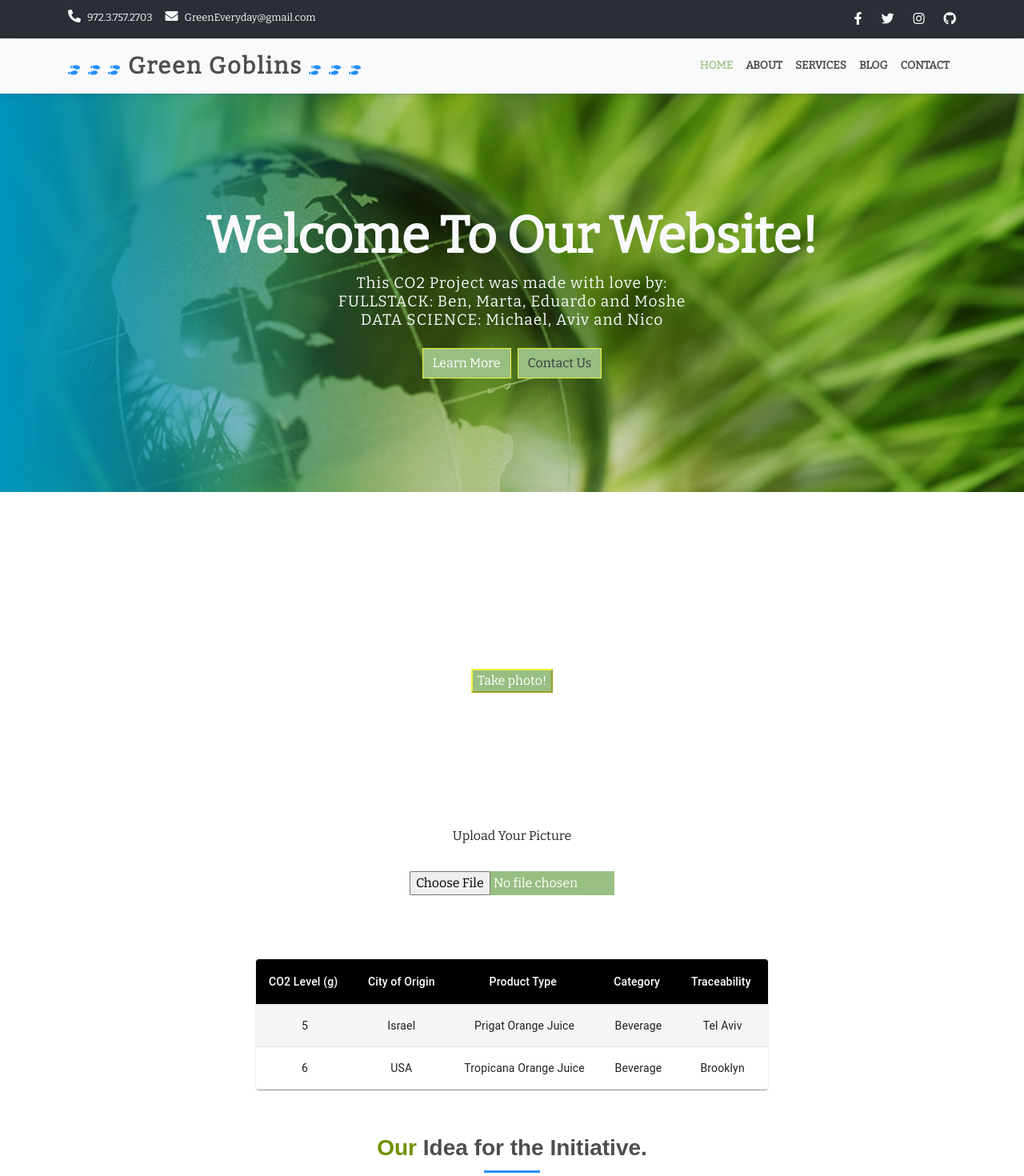
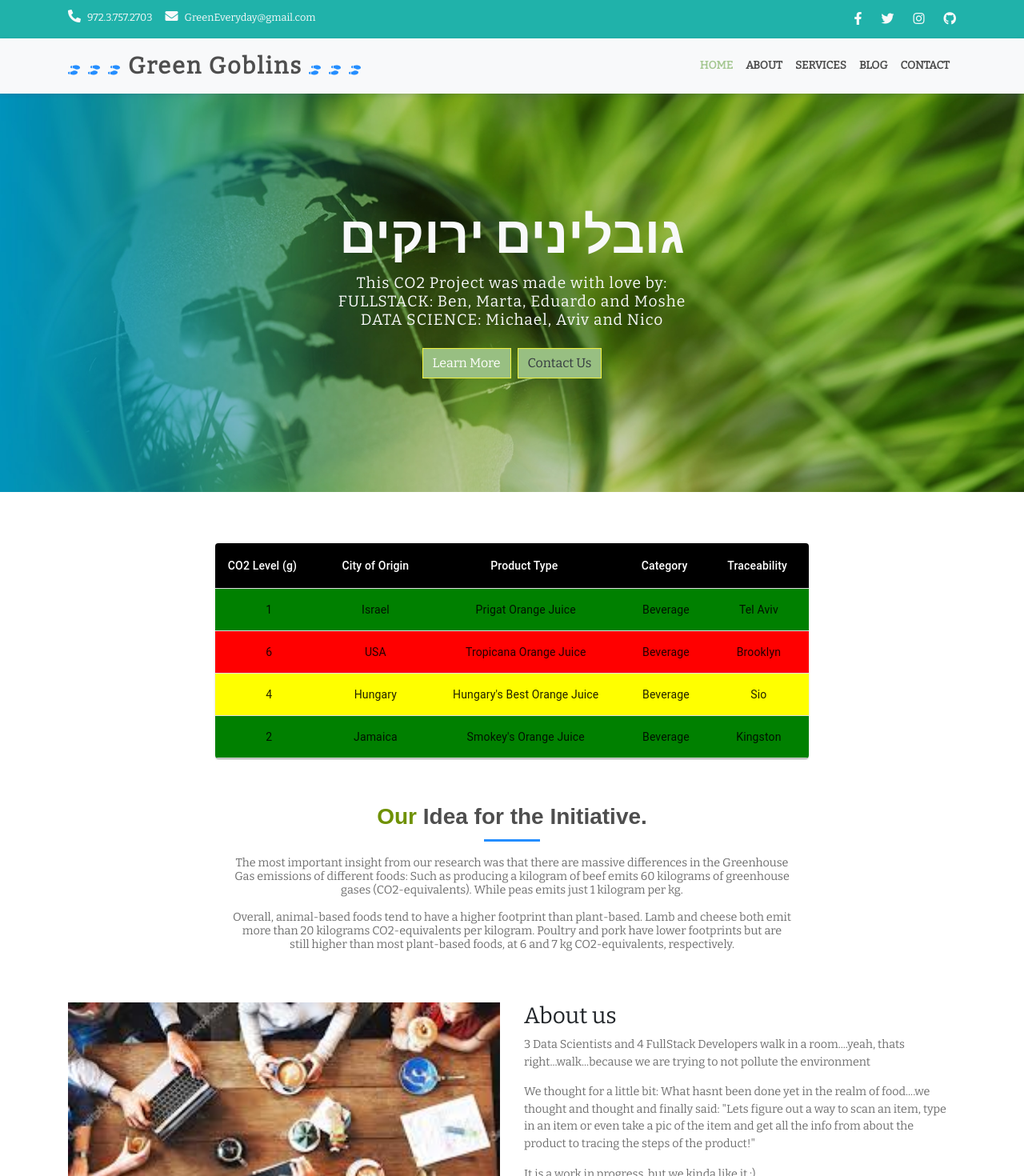
Before and after one commit to bszuchmacher/hack2020, a React (Create React App) app: page / in a window 1280 px wide. Shown: the top 1470 px of the page at 80% size. Built offline with nearby package versions, Linux system fonts and the light colour scheme.

Commit message:
coordinated--Moshe/Ben/Marta/Eduardo

```diff
--- a/src/components/Camerafeed/Camerafeed.js
+++ b/src/components/Camerafeed/Camerafeed.js
@@ -1,74 +1,74 @@
-import React, { Component } from 'react';
-export class CameraFeed extends Component {
-    /**
-     * Processes available devices and identifies one by the label
-     * @memberof CameraFeed
-     * @instance
-     */
-    processDevices(devices) {
-        devices.forEach(device => {
-            console.log(device.label);
-            this.setDevice(device);
-        });
-    }
+// import React, { Component } from 'react';
+// export class CameraFeed extends Component {
+//     /**
+//      * Processes available devices and identifies one by the label
+//      * @memberof CameraFeed
+//      * @instance
+//      */
+//     processDevices(devices) {
+//         devices.forEach(device => {
+//             console.log(device.label);
+//             this.setDevice(device);
+//         });
+//     }
 
-    /**
-     * Sets the active device and starts playing the feed
-     * @memberof CameraFeed
-     * @instance
-     */
-    async setDevice(device) {
-        const { deviceId } = device;
-        const stream = await navigator.mediaDevices.getUserMedia({ audio: false, video: { deviceId } });
-        this.videoPlayer.srcObject = stream;
-        this.videoPlayer.play();
-    }
+//     /**
+//      * Sets the active device and starts playing the feed
+//      * @memberof CameraFeed
+//      * @instance
+//      */
+//     async setDevice(device) {
+//         const { deviceId } = device;
+//         const stream = await navigator.mediaDevices.getUserMedia({ audio: false, video: { deviceId } });
+//         this.videoPlayer.srcObject = stream;
+//         this.videoPlayer.play();
+//     }
 
-    /**
-     * On mount, grab the users connected devices and process them
-     * @memberof CameraFeed
-     * @instance
-     * @override
-     */
-    async componentDidMount() {
-        const cameras = await navigator.mediaDevices.enumerateDevices();
-        this.processDevices(cameras);
-    }
+//     /**
+//      * On mount, grab the users connected devices and process them
+//      * @memberof CameraFeed
+//      * @instance
+//      * @override
+//      */
+//     async componentDidMount() {
+//         const cameras = await navigator.mediaDevices.enumerateDevices();
+//         this.processDevices(cameras);
+//     }
 
-    /**
-     * Handles taking a still image from the video feed on the camera
-     * @memberof CameraFeed
-     * @instance
-     */
-    takePhoto = () => {
-        const { sendFile } = this.props;
-        const context = this.canvas.getContext('2d');
-        context.drawImage(this.videoPlayer, 0, 0, 280, 160);
-        this.canvas.toBlob(sendFile);
-    };
+//     /**
+//      * Handles taking a still image from the video feed on the camera
+//      * @memberof CameraFeed
+//      * @instance
+//      */
+//     takePhoto = () => {
+//         const { sendFile } = this.props;
+//         const context = this.canvas.getContext('2d');
+//         context.drawImage(this.videoPlayer, 0, 0, 280, 160);
+//         this.canvas.toBlob(sendFile);
+//     };
 
-    render() {
-        return (
-            <div id = "camerainfo" style= {{textAlign: "center"}}>
-            <div className="camerataker">
-                <div className="cameraviewer">
-                    <video ref={ref => (this.videoPlayer = ref)} width="380" heigh="160" />
-                </div>
-                <br></br>
-                <button onClick={this.takePhoto}>Take photo!</button>
-                <div className="c-camera-feed__stage">
-                    <canvas width="280" height="160" ref={ref => (this.canvas = ref)} />
-                </div>
-                <form>
-                <div className="form-group">
-                <label htmlFor="exampleFormControlFile">Upload Your Picture</label>
-                <br></br>
-                <br></br>
-                <input type="file" className="form-control-file"  id="exampleFormControlFile" style= {{display: "inline", marginleft: 40 }}/>
-            </div>
-            </form>
-            </div>
-            </div>
-        );
-    }
-}
+//     render() {
+//         return (
+//             <div id = "camerainfo" style= {{textAlign: "center"}}>
+//             <div className="camerataker">
+//                 <div className="cameraviewer">
+//                     <video ref={ref => (this.videoPlayer = ref)} width="380" heigh="160" />
+//                 </div>
+//                 <br></br>
+//                 <button onClick={this.takePhoto}>Take photo!</button>
+//                 <div className="c-camera-feed__stage">
+//                     <canvas width="280" height="160" ref={ref => (this.canvas = ref)} />
+//                 </div>
+//                 <form>
+//                 <div className="form-group">
+//                 <label htmlFor="exampleFormControlFile">Upload Your Picture</label>
+//                 <br></br>
+//                 <br></br>
+//                 <input type="file" className="form-control-file"  id="exampleFormControlFile" style= {{display: "inline", marginleft: 40 }}/>
+//             </div>
+//             </form>
+//             </div>
+//             </div>
+//         );
+//     }
+// }
--- a/src/components/Table/Table.js
+++ b/src/components/Table/Table.js
@@ -1,12 +1,12 @@
-import React from 'react';
-import { withStyles, makeStyles } from '@material-ui/core/styles';
-import Table from '@material-ui/core/Table';
-import TableBody from '@material-ui/core/TableBody';
-import TableCell from '@material-ui/core/TableCell';
-import TableContainer from '@material-ui/core/TableContainer';
-import TableHead from '@material-ui/core/TableHead';
-import TableRow from '@material-ui/core/TableRow';
-import Paper from '@material-ui/core/Paper';
+import React from "react";
+import { withStyles, makeStyles } from "@material-ui/core/styles";
+import Table from "@material-ui/core/Table";
+import TableBody from "@material-ui/core/TableBody";
+import TableCell from "@material-ui/core/TableCell";
+import TableContainer from "@material-ui/core/TableContainer";
+import TableHead from "@material-ui/core/TableHead";
+import TableRow from "@material-ui/core/TableRow";
+import Paper from "@material-ui/core/Paper";
 
 const StyledTableCell = withStyles((theme) => ({
   head: {
@@ -20,19 +20,27 @@ const StyledTableCell = withStyles((theme) => ({
 
 const StyledTableRow = withStyles((theme) => ({
   root: {
-    '&:nth-of-type(odd)': {
+    "&:nth-of-type(odd)": {
       backgroundColor: theme.palette.action.hover,
     },
   },
 }))(TableRow);
 
-function createData(CO2_Level, city_origin, product_type, category, traceability) {
-    return {CO2_Level, city_origin, product_type, category, traceability};
+function createData(
+  CO2_Level,
+  city_origin,
+  product_type,
+  category,
+  traceability
+) {
+  return { CO2_Level, city_origin, product_type, category, traceability };
 }
 
 const rows = [
-  createData('5', 'Israel', 'Prigat Orange Juice', 'Beverage', 'Tel Aviv'),
-  createData('6', 'USA', 'Tropicana Orange Juice', 'Beverage', 'Brooklyn'),
+  createData("1", "Israel", "Prigat Orange Juice", "Beverage", "Tel Aviv"),
+  createData("6", "USA", "Tropicana Orange Juice", "Beverage", "Brooklyn"),
+  createData("4", "Hungary", "Hungary's Best Orange Juice", "Beverage", "Sio"),
+  createData("2", "Jamaica", "Smokey's Orange Juice", "Beverage", "Kingston"),
 ];
 
 const useStyles = makeStyles({
@@ -44,29 +52,48 @@ const useStyles = makeStyles({
 export default function CustomizedTables() {
   const classes = useStyles();
 
+  const whatToRender = (a) => {
+    if (a > 5) return "red";
+    else if (a > 3) return "yellow";
+    else return "green";
+  };
+
   return (
-    <div className ="tableinfo">
+    <div className="tableinfo">
       <TableContainer component={Paper}>
         <Table className={classes.table} aria-label="customized table">
           <TableHead>
             <TableRow>
-            <StyledTableCell >CO2 Level (g) </StyledTableCell>
+              <StyledTableCell>CO2 Level (g) </StyledTableCell>
               <StyledTableCell align="center">City of Origin</StyledTableCell>
-            <StyledTableCell align="center">Product Type&nbsp;</StyledTableCell>
+              <StyledTableCell align="center">
+                Product Type&nbsp;
+              </StyledTableCell>
               <StyledTableCell align="center">Category&nbsp;</StyledTableCell>
-            <StyledTableCell align="center">Traceability&nbsp;</StyledTableCell>
+              <StyledTableCell align="center">
+                Traceability&nbsp;
+              </StyledTableCell>
             </TableRow>
           </TableHead>
           <TableBody>
             {rows.map((row) => (
-            <StyledTableRow key={row.CO2_Level}>
+              <StyledTableRow
+                key={row.CO2_Level}
+                style={{ backgroundColor: whatToRender(row.CO2_Level) }}
+              >
                 <StyledTableCell component="th" scope="row" align="center">
                   {row.CO2_Level}
                 </StyledTableCell>
-              <StyledTableCell align="center">{row.city_origin}</StyledTableCell>
-              <StyledTableCell align="center">{row.product_type}</StyledTableCell>
+                <StyledTableCell align="center">
+                  {row.city_origin}
+                </StyledTableCell>
+                <StyledTableCell align="center">
+                  {row.product_type}
+                </StyledTableCell>
                 <StyledTableCell align="center">{row.category}</StyledTableCell>
-              <StyledTableCell align="center">{row.traceability}</StyledTableCell>
+                <StyledTableCell align="center">
+                  {row.traceability}
+                </StyledTableCell>
               </StyledTableRow>
             ))}
           </TableBody>
--- a/src/components/UI/Footer/Footer.js
+++ b/src/components/UI/Footer/Footer.js
@@ -13,7 +13,7 @@ const footer = () => {
             </div>
             <div className='footer-content'>
               <p>
-                <small className='text-muted'>
+                <small className='text-light'>
                 3 Data Scientists and 4 FullStack Developers walk in a room....yeah, thats right...walk...because we are trying to not pollute the environment
                 We thought for a little bit: What hasnt been done yet in the realm of food....<br></br>We thought and thought and finally said:
                 "Lets figure out a way to scan an item, type in an item or even take a pic of the item and get all the info from about the product to
@@ -57,7 +57,7 @@ const footer = () => {
             </div>
             <div className='footer-content'>
               <p>
-                <small className='text-muted'>
+                <small className='text-light'>
                 Water-based fuel: Electriq Global:
                 Founded in 2014, Electriq-Global Energy Solutions Ltd. develops an alternative fuel for the automotive industry that is composed of 60% water. Electriq Global’s technology extracts hydrogen from the water, harnessing it to create electric energy to power the vehicle. The company is based in northern Israeli town Tirat Carmel and Melbourne, Australia suburb Carlton.
                 According to Electriq Global, its fuel delivers twice the range of other alternative fuels, is recyclable, and has zero emissions.
@@ -70,13 +70,13 @@ const footer = () => {
               <h6>Contact Us</h6>
             </div>
             <div className='footer-content'>
-              <p className='text-muted'>
+              <p className='text-light'>
                 <small>Address : 18 Shoken St TEL AVIV IL</small>
               </p>
-              <p className='text-muted'>
+              <p className='text-light'>
                 <small>Phone : 972.3.757.2703 </small>
               </p>
-              <p className='text-muted'>
+              <p className='text-light'>
                 <small>E-mail :GreenEveryday@gmail.com</small>
               </p>
               <div className='social-media mt-4'>
--- a/src/components/sections/About/About.js
+++ b/src/components/sections/About/About.js
@@ -1,7 +1,7 @@
 import React from 'react';
 
 import Section from '../../../HOC/Section';
-import aboutImage from '../../../assets/img/about.jpg';
+import aboutImage from '../../../assets/img/about.jpeg';
 
 const about = () => {
   return (
--- a/src/components/sections/Home/Home.js
+++ b/src/components/sections/Home/Home.js
@@ -13,7 +13,7 @@ const home = () => {
           style={{ backgroundImage: `url(${bgImage})` }}
         >
           <div className='intro container text-center text-light'>
-            <h1 className='title'>Welcome To Our Website!</h1>
+            <h1 className='title'>גובלינים ירוקים</h1>
             <h2 className='sub-title mb-4'>
               This CO2 Project was made with love by: <br></br>
 
--- a/src/components/sections/Sections.js
+++ b/src/components/sections/Sections.js
@@ -9,18 +9,18 @@ import Contact from './Contact/Contact';
 import MapMarker from './MapMarker/MapMarker';
 import TableContainer from '../Table/Table';
 
-import {CameraFeed} from '../Camerafeed/Camerafeed'
+// import {CameraFeed} from '../Camerafeed/Camerafeed'
 
-const uploadImage = async file => {
-  const formData = new FormData();
-  formData.append('file', file);
-}
+// const uploadImage = async file => {
+//   const formData = new FormData();
+//   formData.append('file', file);
+// }
 
 const sections = () => {
   return (
     <Fragment>
       <Home />
-      <CameraFeed sendFile={uploadImage} />
+      {/* <CameraFeed sendFile={uploadImage} /> */}
       <TableContainer/>
       <About />
       <Service />
--- a/src/components/sections/Service/Service.js
+++ b/src/components/sections/Service/Service.js
@@ -1,5 +1,7 @@
 import React from 'react';
-
+import blogImage4 from '../../../assets/img/facts_bg.jpg';
+import blogImage6 from '../../../assets/img/foodontable.jpg';
+import blogImage5 from '../../../assets/img/blog1.jpg';
 import Section from '../../../HOC/Section';
 
 const Service = () => {
@@ -11,7 +13,7 @@ const Service = () => {
             <span>Our </span>Services
           </h3>
           <h6 className='section-subtitle mr-auto ml-auto'>
-            When you trust the Green Goblins for your data info, its like a Hallmark Card, we do not dissappoint.
+            When you trust the Green Goblins for your data info, it's like trusting your family!
           </h6>
         </div>
         <div className='section-content'>
@@ -29,6 +31,7 @@ const Service = () => {
                   3) Make sure any meat and fish you eat is sustainably produced - if you can't find a trusted certification ask your supplier if they know where it came from <br></br>
                   4) Don’t eat types of fish which are over-harvested – shellfish and molluscs are great alternatives
                   </p>
+                  <img src={blogImage6} className='card-img-top' alt='Blog 2' />
                 </div>
               </div>
             </div>
@@ -40,11 +43,12 @@ const Service = () => {
                 <div className='service-body'>
                   <h5 className='service-title'>Risk Management</h5>
                   <p className='service-description'>
-                  1) We took the risk for you. Trust us to help you achieve your personal and environmental/sustainable needs.
+                  1) We took the risk for you. Trust us to help you achieve your personal and environmental/sustainable needs. <br></br>
                   2) In the past, consumers knew little about — or misunderstood — many sustainable practices. For their part, most food and beverage companies did little to help consumers understand. <br></br>
                   3) But consumer interest has grown in how and where products are grown, processed, and distributed. And companies no longer have as much control over the distribution of information relating to their products as social media platforms have become a significant source of product information. <br></br>
                   4) As a result, consumers are inquiring about energy used to produce and transport a product, fair labor standards, chemicals used to grow and process a product, and waste streams.
                   </p>
+                  <img src={blogImage5} className='card-img-top' alt='Blog 2' />
                 </div>
               </div>
             </div>
@@ -61,6 +65,7 @@ const Service = () => {
                     2) Hit Search Button <br></br>
                     3) Information presented...just that easy <br></br>
                   </p>
+                  <img src={blogImage4} className='card-img-top' alt='Blog 2' />
                 </div>
               </div>
             </div>
--- a/src/scss/main.scss
+++ b/src/scss/main.scss
@@ -71,6 +71,6 @@ button, input, optgroup, select, textarea {
 }
 .tableinfo{
  margin: auto;
- width: 50%;
+ width: 58%;
  padding-top: 5%;
 }
--- a/src/scss/partials/_footer.scss
+++ b/src/scss/partials/_footer.scss
@@ -1,8 +1,9 @@
 footer {
-  background: #292f35;
+  background: lightseagreen;
   .footer-title {
     position: relative;
     margin-bottom: 2rem;
+    color: white;
     &:after {
       content: '';
       display: inline-block;
@@ -27,9 +28,9 @@ footer {
       font-size: 0.9rem;
       display: inline-block;
       padding: 0.3rem 0;
-      color: #6c757d !important;
+      color: white;
       &:hover {
-        color: lighten(#6c757d, 20%) !important;
+        color: lighten(black , 20%) !important;
       }
     }
   }
--- a/src/scss/partials/_header.scss
+++ b/src/scss/partials/_header.scss
@@ -54,7 +54,7 @@
     }
   }
   .top-bar {
-    background-color: #292f35;
+    background-color: lightseagreen;
     display: none;
     @media (min-width: 768px) {
       display: block;
```
Also changed, not shown: src/assets/img/about.jpeg (added). Lines whose indentation alone changed are shown as unchanged.
